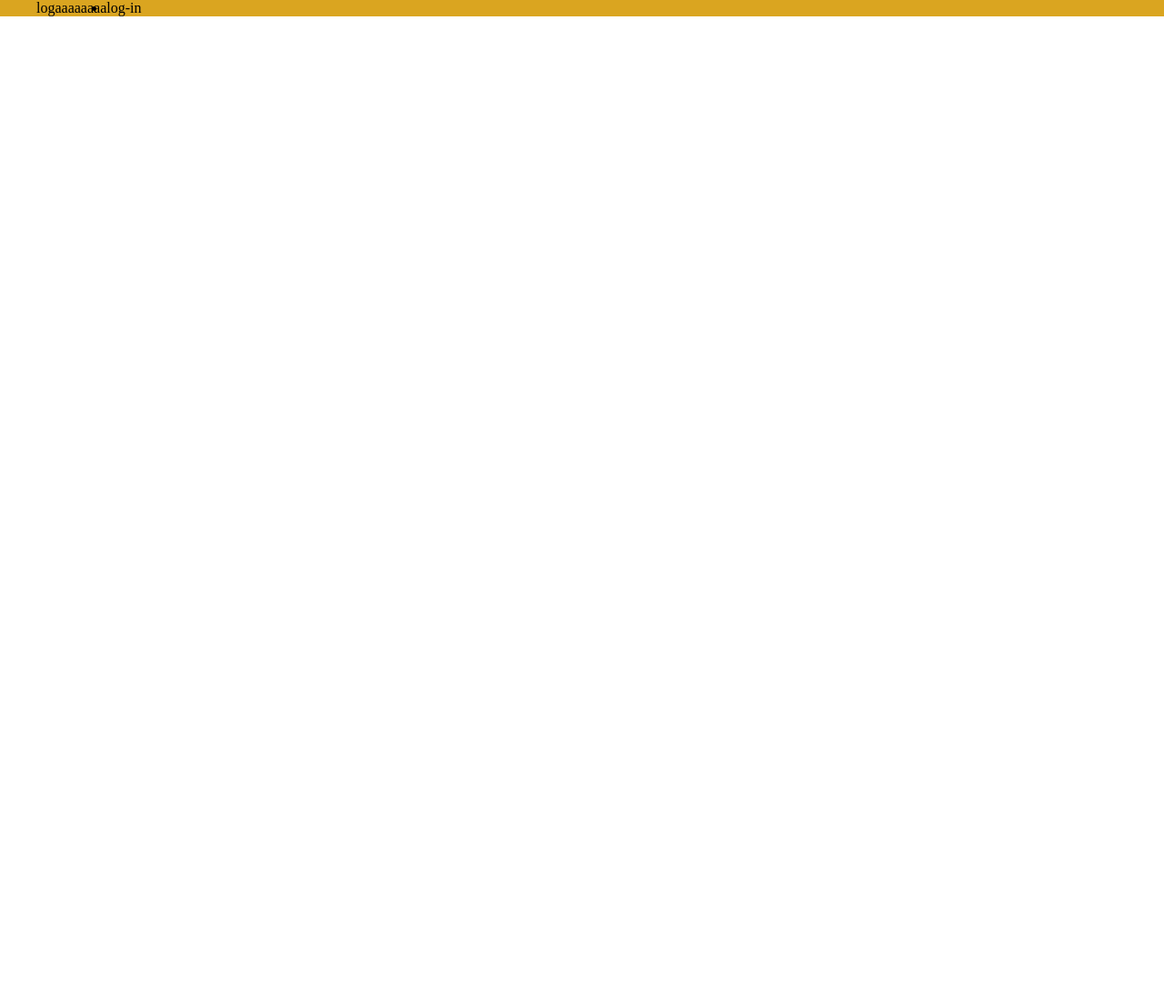
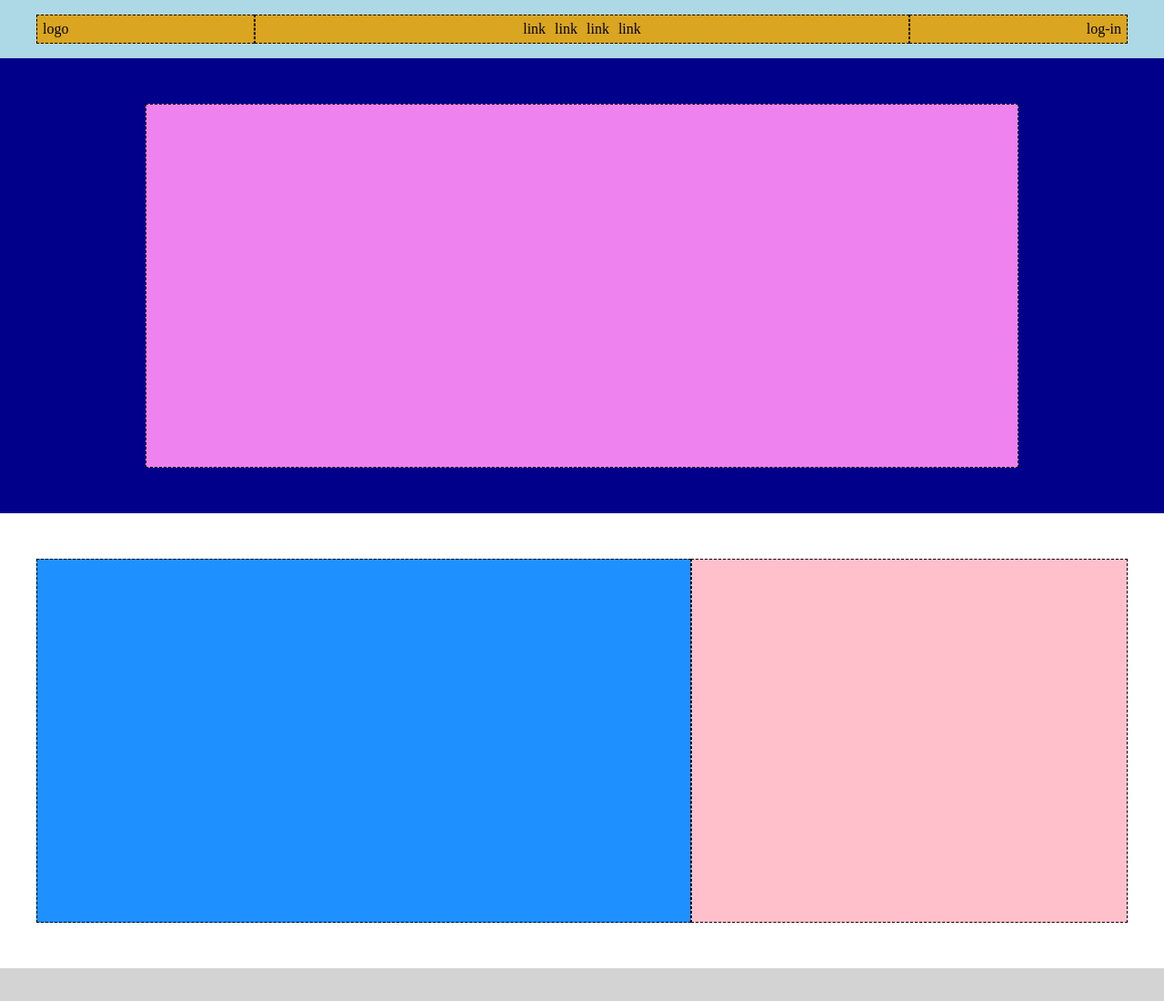
Before and after one commit to matteo-giustini/htmlcss-struttura-discord, a plain HTML site: page index.html in a window 1280 px wide. Shown: the top 1100 px of the page at 91% size. Before the commit the page ends 800 px from the top, so only its background shows below. Drawn offline with Linux system fonts and the light colour scheme.

Commit message:
feat: add main

```diff
--- a/css/style.css
+++ b/css/style.css
@@ -10,10 +10,105 @@ RESET
 DEBUG
 ---------------*/
 .debug .header-top{
+    background-color: #add8e6;
+}
+.debug .header-top > .container{
     background-color: #daa520;
 }
+.debug .container > * {
+    border: 1px dashed black;
+}
+.debug .header-bottom{
+    background-color: #00008b;
+}
+.hero{
+    background-color: #ee82ee;
+    min-height: 400px;
+    border: black solid 1px dashed;
+
+}
+.debug section .container{
+    min-height: 400px;
+
+}
+.debug .col-big{
+    background-color: #1e90ff;
+}
+.debug .col-small{
+    background-color: #ffc0cb;
+}
+.debug section:last-child > .container{
+    background-color: #228b22;
+    border: black solid 1px dashed;
+
+
+}
+
+
+/*-------------
+COMMON
+--------------*/
 .container{
     max-width: 1200px;
     margin: auto;
     display: flex;
 }
+/*-----------------
+header
+------------------*/
+.header-top {
+    padding: 16px 0px;
+    justify-content: center;
+}
+.header-top .logo{
+    text-align: left;
+}
+.header-top .main-nav{
+    text-align: center;
+    flex-grow: 1;
+
+}
+.header-top .log-in{
+    text-align: right;
+}
+.header-top .logo, .header-top .log-in{
+    width: 20%;
+}
+.header-top > .container > *{
+    padding: 6px;
+}
+.main-nav ul{
+    display: flex;
+    list-style: none;
+    justify-content: center;
+    gap: 10px;
+}
+ul a{
+    text-decoration: none;
+    color: inherit;
+}
+.hero{
+    width: 80%;
+    margin: auto;
+    margin-top: 50px;
+    margin-bottom: 50px;
+/*-------------
+    MAIN
+---------------*/
+}
+.container > .col-big{
+    width: 60%;
+}
+.container > .col-small{
+    width: 40%;
+}
+section .container{
+    display: flex;
+}
+section {
+    padding-top: 50px;
+    padding-bottom: 50px;
+}
+section:nth-child(2n){
+    background-color: #d3d3d3;
+}
--- a/index.html
+++ b/index.html
@@ -10,11 +10,20 @@
     <header>
         <div class="header-top">
             <div class="container">
-                <div class="logo">logaaaaaaaa</div>
-                <nav>
+                <div class="logo">logo</div>
+                <nav class="main-nav">
                     <ul>
                         <li>
-                            <link rel="stylesheet" href="">
+                            <a href="#">link</a>
+                        </li>
+                        <li>
+                            <a href="#">link</a>
+                        </li>
+                        <li>
+                            <a href="#">link</a>
+                        </li>
+                        <li>
+                            <a href="#">link</a>
                         </li>
                     </ul>
                 </nav>
@@ -22,8 +31,33 @@
             </div>
         </div>
         <div class="header-bottom">
-            <div class="container"></div>
+            <div class="container">
+                <div class="hero"></div>
+            </div>
         </div>
     </header>
+    <main>
+        <section>
+            <div class="container">
+                <div class="col-big"></div>
+                <div class="col-small"></div>
+            </div>
+        </section>
+        <section>
+            <div class="container">
+                <div class="col-small"></div>
+                <div class="col-big"></div>
+            </div>
+        </section>
+        <section>
+            <div class="container">
+                <div class="col-big"></div>
+                <div class="col-small"></div>
+            </div>
+        </section>
+        <section>
+            <div class="container"></div>
+        </section>
+    </main>
 </body>
 </html>
```
